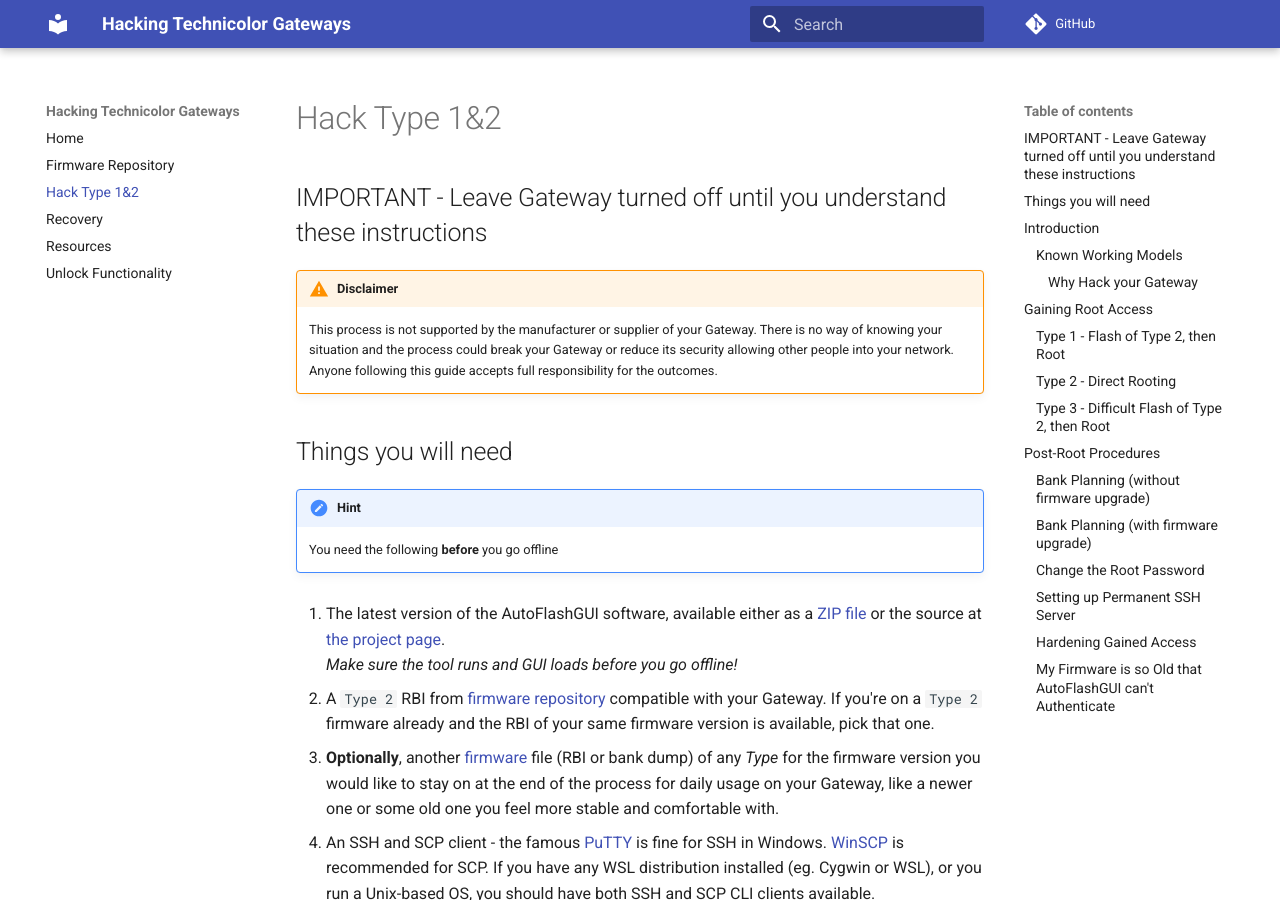
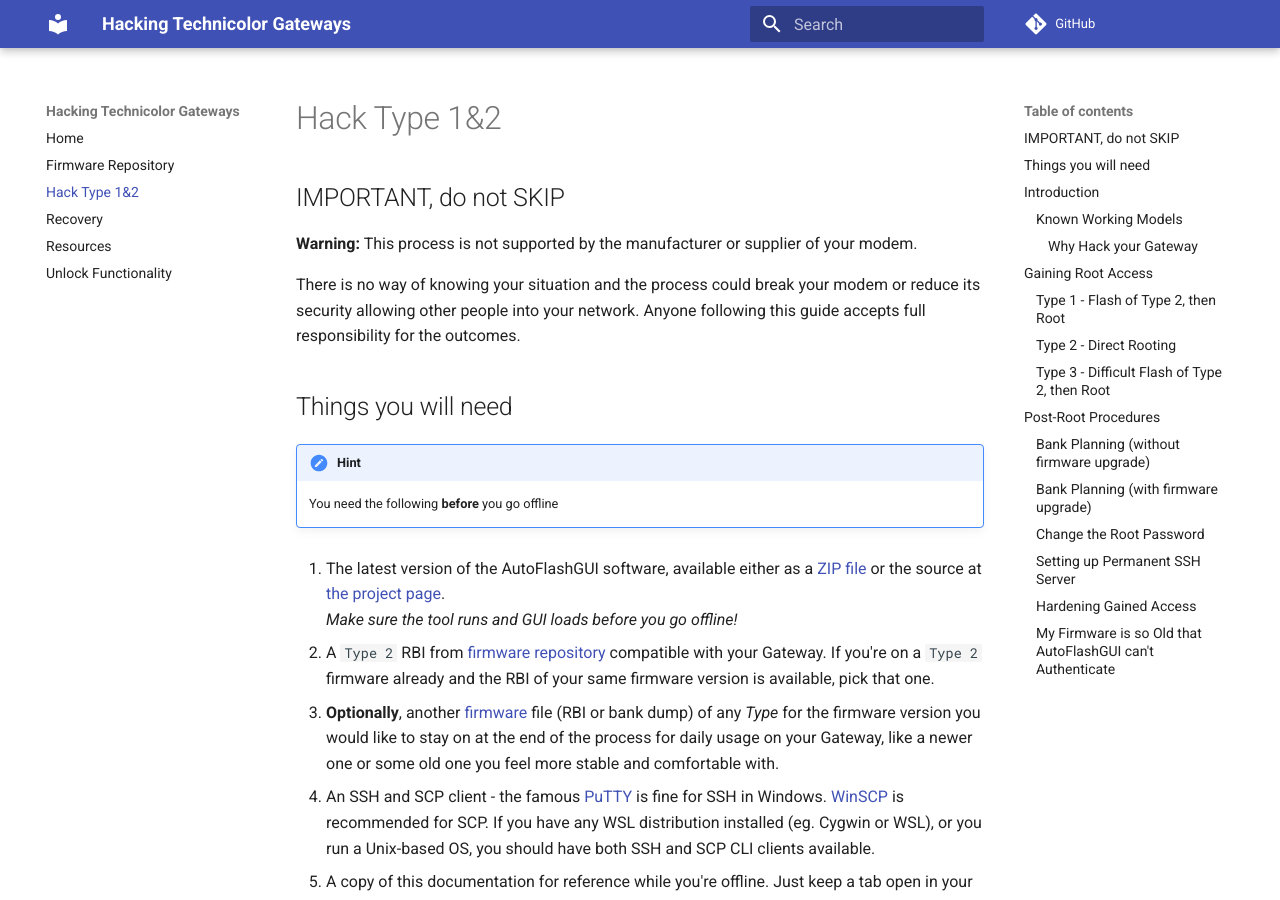
Before and after one commit to hack-technicolor/hack-technicolor, an MkDocs documentation site: the page built from docs/Hack Type 1&2.md, in a window 1280 px wide and 900 px high. Built offline with MkDocs 1.6.1 and Material for MkDocs 9.7.7, drawn with Linux system fonts in a browser that asks for light colours; comment, search, counter and statistics services are not loaded.

Commit message:
Unify disclamer

```diff
--- a/docs/Hack Type 1&2.md
+++ b/docs/Hack Type 1&2.md
@@ -1,7 +1,8 @@
-## IMPORTANT - Leave Gateway turned off until you understand these instructions
+## IMPORTANT, do not SKIP
 
-!!! warning "Disclaimer"
-    This process is not supported by the manufacturer or supplier of your Gateway. There is no way of knowing your situation and the process could break your Gateway or reduce its security allowing other people into your network. Anyone following this guide accepts full responsibility for the outcomes.
+**Warning:** This process is not supported by the manufacturer or supplier of your modem.
+
+There is no way of knowing your situation and the process could break your modem or reduce its security allowing other people into your network. Anyone following this guide accepts full responsibility for the outcomes.
 
 ## Things you will need
 
```
Also changed, not shown: docs/Firmware Repository.md (+6 -0 lines), docs/Recovery.md (+5 -1 lines), docs/Unlock Functionality.md (+6 -0 lines), docs/index.md (+5 -2 lines).
